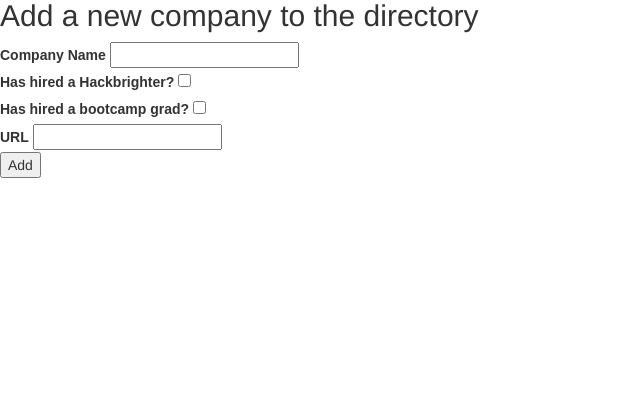
After one commit to maggieee/brightbook, a Flask app: page /create_company in a window 1280 px wide. The commit adds this page. Shown: the part 144-564 px from the top of the page, without its empty margins (0-640 px from the left). Run offline with Flask 2, Linux system fonts and the light colour scheme; some libraries are stand-ins or nearby versions.

```diff
--- a/forms.py
+++ b/forms.py
@@ -1,5 +1,6 @@
 from flask_wtf import FlaskForm
-from wtforms import StringField, PasswordField, HiddenField, validators
+from wtforms import (StringField, PasswordField, HiddenField, BooleanField,
+                    SubmitField, validators)
 from wtforms.validators import (DataRequired, Regexp, ValidationError, Email,
                                 Length, EqualTo)
 
@@ -18,6 +19,14 @@
 
     if User.query.filter_by(email=email).first() != None:
         raise ValidationError('User with that Email already exists')
+
+
+class CreateCompanyForm(FlaskForm):
+
+    company_name = StringField('Company Name')
+    hired_hackbrighters = BooleanField('Has hired a Hackbrighter?')
+    hired_bootcamp_grads = BooleanField('Has hired a bootcamp grad?')
+    company_link = StringField('URL')
 
 
 class CreateMessageForm(FlaskForm):
--- a/server.py
+++ b/server.py
@@ -2,13 +2,14 @@
 from flask import (Flask, render_template, flash, redirect, url_for, request,
                    session)
 from flask_debugtoolbar import DebugToolbarExtension
-from forms import RegisterForm, LoginForm, CreateMessageForm, CreatePostForm, CreateHiringPostForm
+from forms import (RegisterForm, LoginForm, CreateCompanyForm, CreateMessageForm, CreatePostForm,
+                    CreateHiringPostForm)
 from sqlalchemy import text
 import bleach
 from datetime import datetime
 
 import models
-from models import User, Post, Heart, HiringPost, Message, db, connect_to_db
+from models import User, Post, Heart, HiringPost, Message, Company, db, connect_to_db
 
 from helpers import (add_and_commit_thing_to_database, create_new_post_from_summernote,
                      create_new_hiring_post_from_summernote, get_current_user_from_session, delete_db_object)
@@ -73,22 +74,90 @@
         return redirect('/')
 
 
-@app.route('/companies')
-def show_companies():
-    """Show the hiring post feed"""
-
-    hiring_posts = HiringPost.query.order_by(text("posted_at desc"))
-
-    users = User.query.all()
+@app.route("/companies")
+def company_list():
+    """Show list of companies."""
 
     if 'email' in session:
+        companies = Company.query.order_by("company_name")
 
-        return render_template("companies.html", hiring_posts=hiring_posts, users=users)
+        return render_template("company_directory.html", companies=companies)
 
     else:
-        flash('Please log in to see the hiring feed.')
+        flash('Please log in to view Companies.')
 
         return redirect('/')
+
+
+@app.route("/companies/<company_id>")
+def show_company_details(company_id):
+    """Show company details."""
+
+    company = Company.query.filter_by(company_id=company_id).first_or_404()
+
+    return render_template("company_details.html", company=company)
+
+
+@app.route("/company_status")
+def get_company_status():
+    """Get company status."""
+
+    company_name = request.args.get("company_name")
+
+    if Company.query.filter_by(company_name=company_name).first() is not None:
+        return f"{company_name} has been submitted and is under review."
+
+    if Company.query.filter_by(company_name=company_name).first() is None:
+        return f"{company_name} has either already been approved or is not yet submitted. Please check {'/companies'} and submit if it's not already there!"
+
+@app.route("/company_status_page")
+def show_company_status():
+    """Show company status."""
+
+    return render_template("company_status.html")
+
+@app.route('/create_company')
+def show_create_company_page():
+    """Show the add a company page"""
+
+    form = CreateCompanyForm()
+
+    return render_template("create_company.html", form=form)
+
+
+@app.route('/create_company', methods=["POST"])
+def create_company():
+    """Add a new company."""
+
+    company_name = request.form.get('company_name').strip()
+    hired_hackbrighters = True
+
+    if request.form.get('hired_hackbrighters') == 'n':
+        hired_hackbrighters = False
+
+    hired_bootcamp_grads = True
+
+    if request.form.get('hired_bootcamp_grads') == 'n':
+        hired_hackbrighters = False
+
+    company_link = request.form.get('company_link').strip()
+
+    new_company = Company(company_name=company_name, hired_hackbrighters=hired_hackbrighters,
+        hired_bootcamp_grads=hired_bootcamp_grads, company_link=company_link)
+
+    if len(Company.query.filter_by(company_name=company_name).all()) == 0:
+
+        add_and_commit_thing_to_database(new_company)
+
+        flash("The company was successfully added!")
+
+        return redirect("/companies")
+
+    else:
+
+        flash("Company name has already been taken. Please try again.")
+
+        return redirect("/create_company")
 
 
 @app.route('/create_message/<user_id>')
@@ -153,6 +222,24 @@
     add_and_commit_thing_to_database(new_post)
 
     return render_template("post_details.html", post=new_post, user=user)
+
+
+@app.route('/hiring_posts')
+def show_companies():
+    """Show the hiring post feed"""
+
+    hiring_posts = HiringPost.query.order_by(text("posted_at desc"))
+
+    users = User.query.all()
+
+    if 'email' in session:
+
+        return render_template("hiring_posts.html", hiring_posts=hiring_posts, users=users)
+
+    else:
+        flash('Please log in to see the hiring feed.')
+
+        return redirect('/')
 
 
 @app.route('/login')
--- a/templates/base.html
+++ b/templates/base.html
@@ -35,7 +35,8 @@
     {% if 'email' in session: %}
     <a href="/users">Browse users</a> |
     <a href="/brightnews">BrightNews</a> |
-    <a href="/companies">Companies</a>
+    <a href="/companies">Companies</a> |
+    <a href="/hiring_posts">Hiring Posts</a>
 
     <form action="/logout" method="POST">
       <!-- <input type="submit" value="Log out!"> -->
--- /dev/null
+++ b/templates/create_company.html
@@ -0,0 +1,15 @@
+{% extends 'base.html' %}
+{% block content %}
+
+<div class="formwrapper">
+    <h2 class="title">Add a new company to the directory</h2>
+    <form method="POST" action="/create_company">
+        <div class="form-field">{{ form.company_name.label }} {{ form.company_name(size=20) }}</div>
+        <div class="form-field">{{ form.hired_hackbrighters.label }} {{ form.hired_hackbrighters }}</div>
+        <div class="form-field">{{ form.hired_bootcamp_grads.label }} {{ form.hired_bootcamp_grads }}</div>
+        <div class="form-field">{{ form.company_link.label }} {{ form.company_link }}</div>
+        <p><input type=submit value=Add company></p>
+    </form>
+</div>
+
+{% endblock %}
--- a/templates/hiring_post_details.html
+++ b/templates/hiring_post_details.html
@@ -8,6 +8,6 @@
 
   <p> {{ hiring_post.posted_at }} </p>
 
-      <a href="/companies">Return to Companies</a>
+      <a href="/hiring_posts">Return to Hiring Posts</a>
 
 {% endblock %}
```
Also changed, not shown: models.py (+15 -0 lines), static/ajax.js (deleted, +0 -17 lines), static/js/company_status.js (added, +11 -0 lines), templates/brightbookers.html (+6 -2 lines), templates/company_details.html (added, +22 -0 lines), templates/company_directory.html (added, +39 -0 lines), templates/company_status.html (added, +12 -0 lines), templates/hiring_posts.html (renamed from templates/companies.html).
